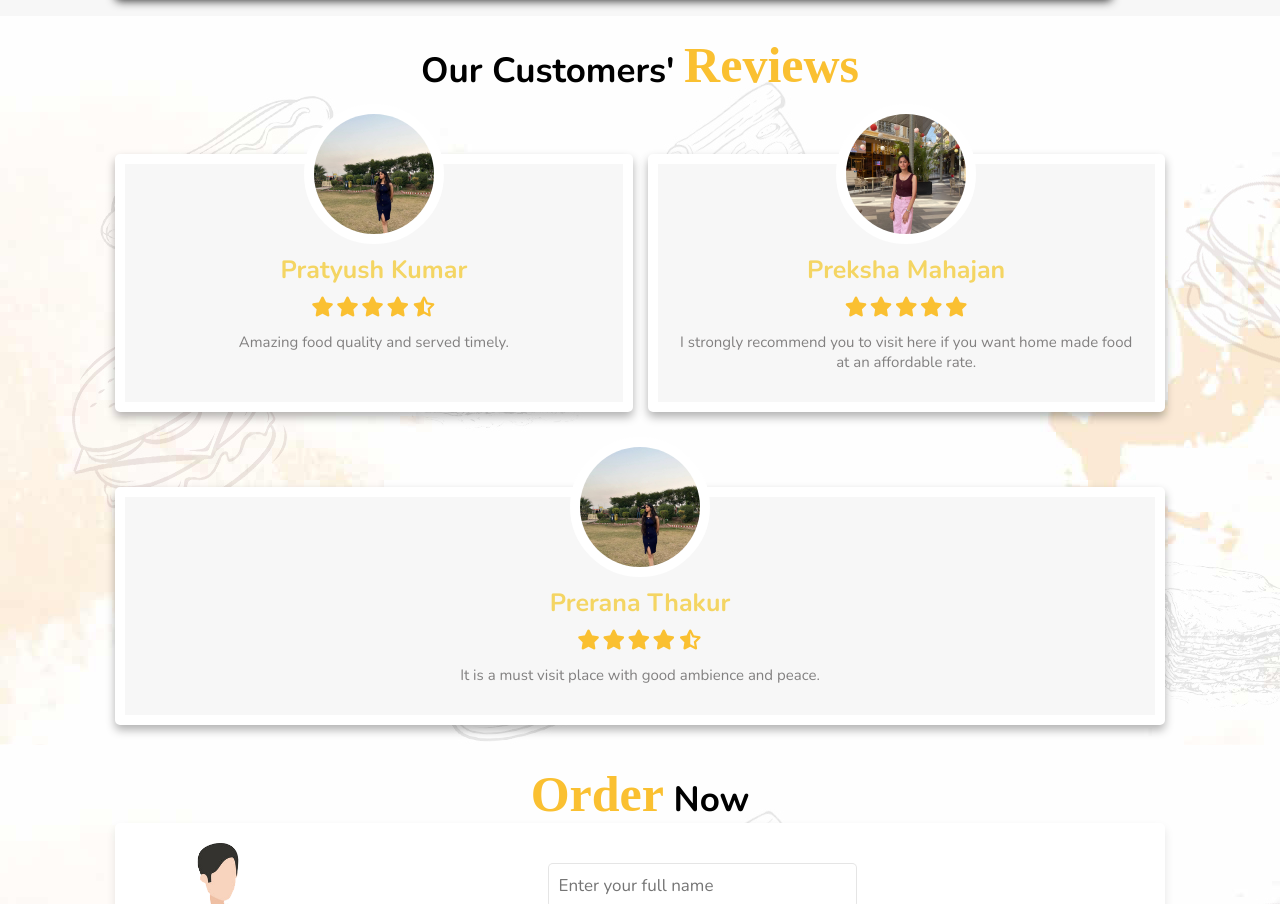
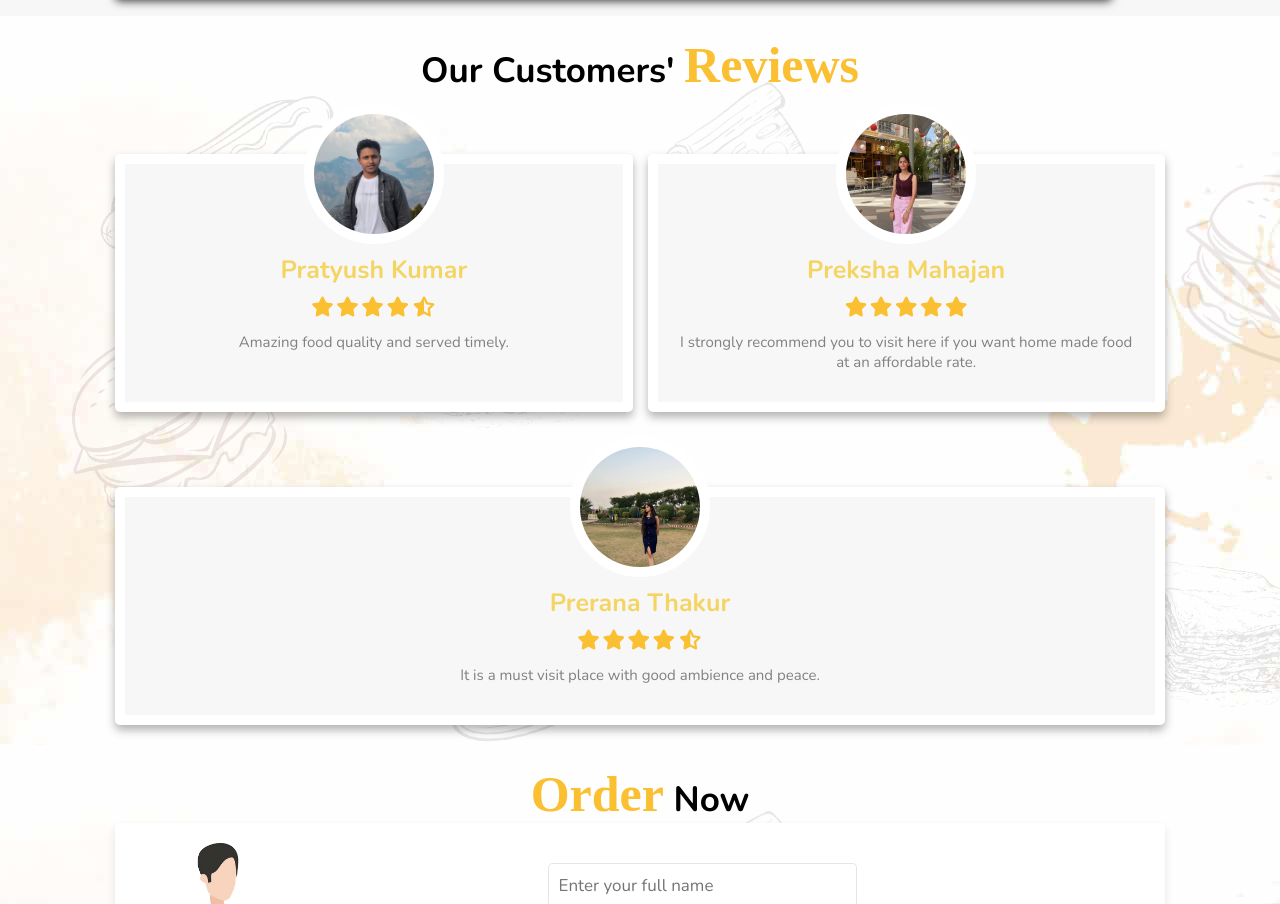
Before and after one commit to MahajanPreksha/Exit-Plug-In, a plain HTML site: page index.html in a window 1280 px wide. Shown: the part 5227-6131 px from the top of the page. Drawn offline with nearby package versions, Linux system fonts and the light colour scheme; animation ran at ten frames a second.

Commit message:
Update index.html

```diff
--- a/index.html
+++ b/index.html
@@ -324,7 +324,7 @@
 
     <div class="box-container">
         <div class="box">
-            <img src="image/WhatsApp Image 2023-05-25 at 9.34.11 AM.jpeg" alt="">
+            <img src="image/WhatsApp Image 2023-05-25 at 8.38.33 PM.jpeg" alt="">
             <h3>Pratyush Kumar</h3>
             <div class="stars">
                 <i class="fa-solid fa-star"></i>
```
